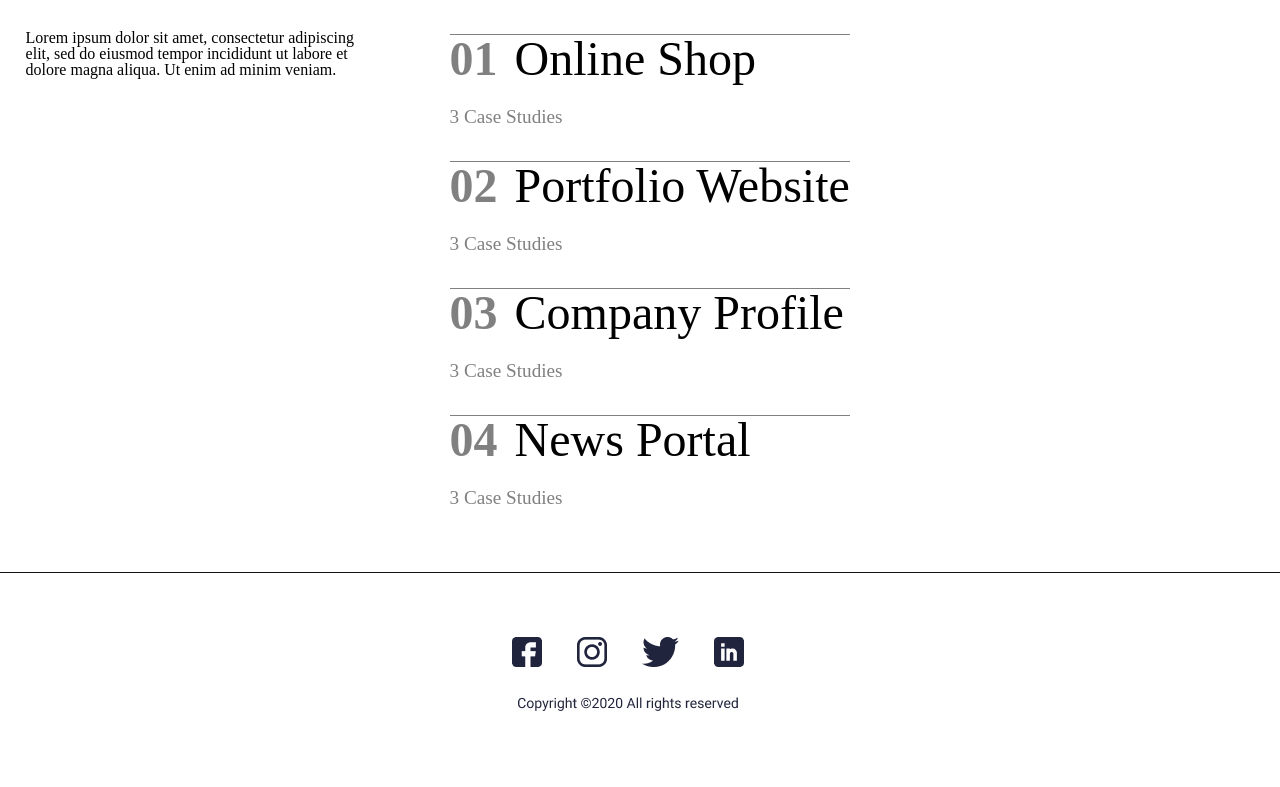
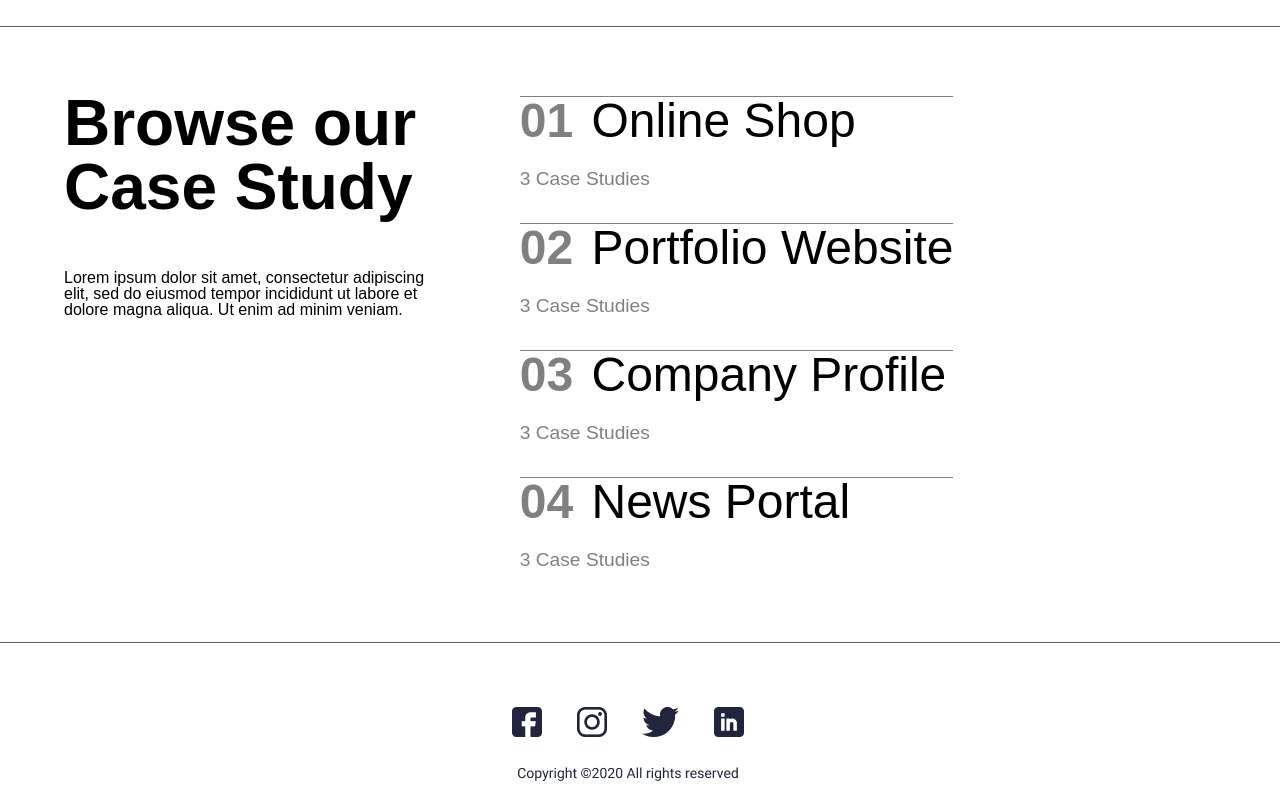
Before and after one commit to agathahelena/atv-sound, a plain HTML site: page index.html in a window 1280 px wide. Shown: the part 711-1498 px from the top of the page. Before the commit the page ends 1428 px from the top, so only its background shows below. Drawn offline with Linux system fonts and the light colour scheme; a web font is replaced by a local one.

Commit message:
finalizei

```diff
--- a/index.html
+++ b/index.html
@@ -9,7 +9,7 @@
 <body>
     <header>
         <nav>
-            <h1> <a href=""><img src="src/Group 33.png" alt=""></a></h1>
+            <h1> <a href=""><img src="src/Group33.png" alt="#"></a></h1>
             <ul>
                 <li class="direita">
                     <a href="#">Sign Up</a>
@@ -22,7 +22,7 @@
         <main>
         <section class="banner">
             <div>
-            <img src="src/Group 71.png" alt="">
+            <img src="src/Group71.png" alt="">
              </div>
         <div class="texto">
             <h1>It’s possible to do
@@ -30,7 +30,7 @@
                 your customers</h1>
                 <p class="cinza"> "Lorem ipsum dolor sit amet, consectetur adipiscing elit,<br> sed do eiusmod tempor incididunt ut labore et dolore <br> magna aliqua. Ut enim ad minim veniam.”</p>
                <div class="samantha">
-                        <img src="src/Rectangle 2 Copy 7.png" alt="">
+                        <img src="src/Rectangle2-Copy7.png" alt="">
                    <p> Samantha William <br>  <span>Owner of Online Fashion Store</span>
                 </p>
                 </div>
@@ -39,11 +39,11 @@
         <section class="lista">
             <div class="baixo">
             <h1>Browse our <br>Case Study</h1>
-            </div>
-            <div class="lado">
             <p>
                 Lorem ipsum dolor sit amet, consectetur adipiscing <br> elit, sed do eiusmod tempor incididunt ut labore et <br> dolore magna aliqua. Ut enim ad minim veniam.
             </p>
+            </div>
+            <div>
                   <ul>
                     <li>
                        <span class="numero">01</span>  Online Shop <br> <span class="pequeno">3 Case Studies</span>
@@ -64,7 +64,7 @@
     <footer>
         <nav>
           <p>
-            <img src="src/rodape.png" alt="#">
+            <img src="src/rodape.png" alt="">
           </p>
             </nav>
         </footer>
--- a/style/style.css
+++ b/style/style.css
@@ -1,7 +1,11 @@
+
+@import url('https://fonts.googleapis.com/css2?family=Afacad+Flux:wght@100..1000&display=swap');
+
 /* http://meyerweb.com/eric/tools/css/reset/
    v2.0 | 20110126
    License: none (public domain)
 */
+
 
 html, body, div, span, applet, object, iframe,
 h1, h2, h3, h4, h5, h6, p, blockquote, pre,
@@ -30,6 +34,7 @@ footer, header, hgroup, menu, nav, section {
 }
 body {
 	line-height: 1;
+	font-family: "Afacad Flux", sans-serif;
 }
 ol, ul {
 	list-style: none;
@@ -95,7 +100,7 @@ header section.banner div.samantha {
 section.banner div.samantha img {
 	padding: 0px 8px 0px 0px ;
 }
-section.lista div h1 {
+section.lista div.baixo h1 {
 	font-size: 4rem ;
 	padding: 2vw;
 }
@@ -103,20 +108,20 @@ section.lista div p {
 	padding: 2vw  ;
 	font-size: 1rem;
 }
-section.lista div.lado {
+section.lista {
 	display: flex;
 }
-section.lista div.lado ul li {
+section.lista div ul li {
 	margin: 30px 5px 30px 70px ;
 	font-size: 3rem;
 	border-top: 1px solid gray
 }
-section.lista div.lado ul li span.numero{
+section.lista div ul li span.numero{
 	color:gray;
 	padding: 0 5px 0 0 ;
 	font-weight: bold;
 }
-section.lista div.lado ul li span.pequeno {
+section.lista div ul li span.pequeno {
 	color: gray;
 	font-size: 1.2rem;
 }
@@ -124,11 +129,20 @@ footer nav p img {
 	padding: 5vw 40vw 0 40vw ;
 }
 section.lista  {
-	border-top: 1px solid rgb(17, 17, 17)
+	border-top: 1px solid rgb(99, 92, 92)
 }
 footer {
-	border-top: 1px solid rgb(17, 17, 17)
+	border-top: 1px solid rgb(99, 92, 92)
 }
-section.lista div.lado ul {
+section.banner div.texto p.cinza {
+	border-top: 1px solid rgb(179, 177, 177);
+}
+section.lista div ul {
 	margin: 0 0 30px 0 ;
 }
+section.lista {
+	padding: 3vw;
+}
+nav ul li.direita a {
+	color: black;
+}
```
